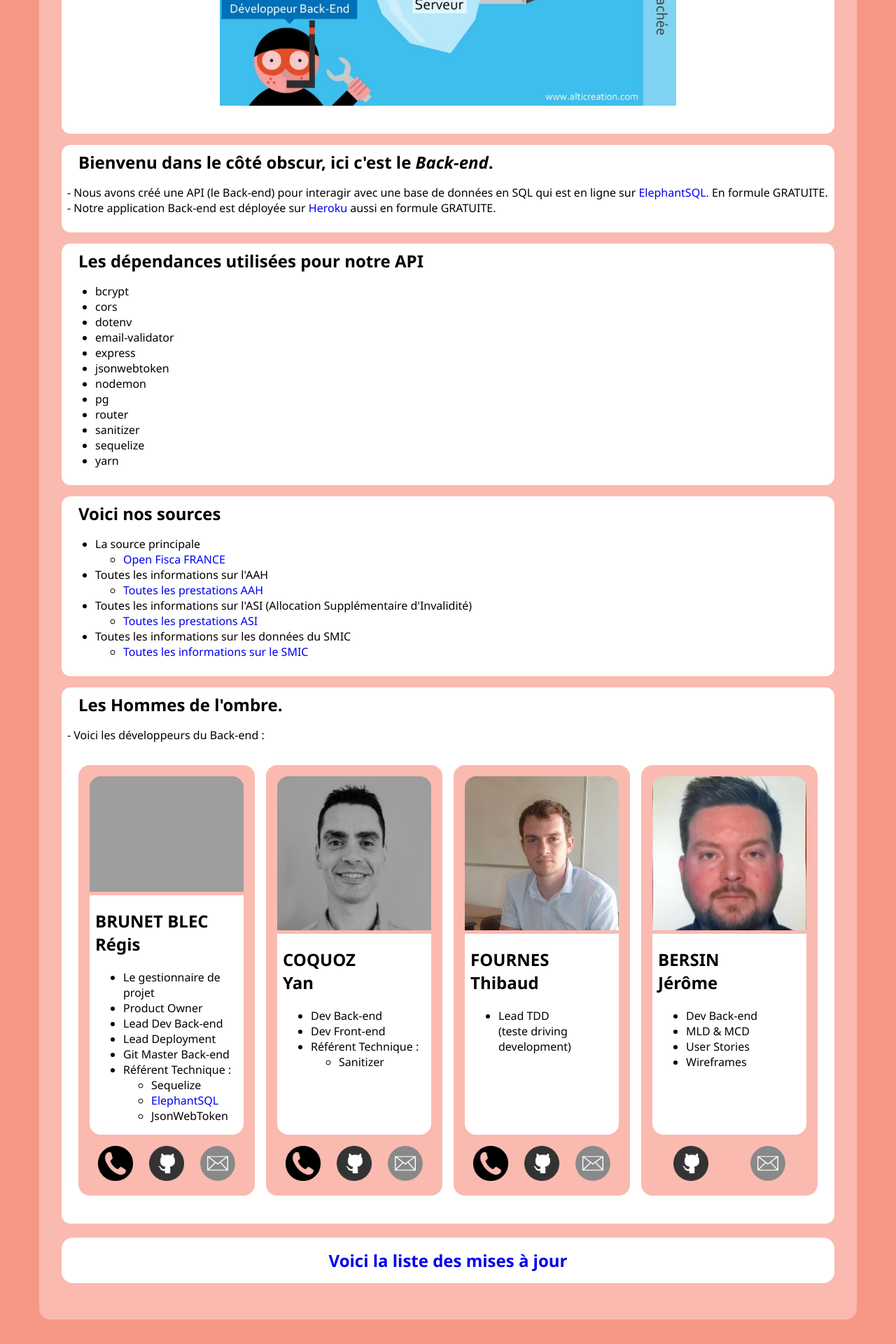
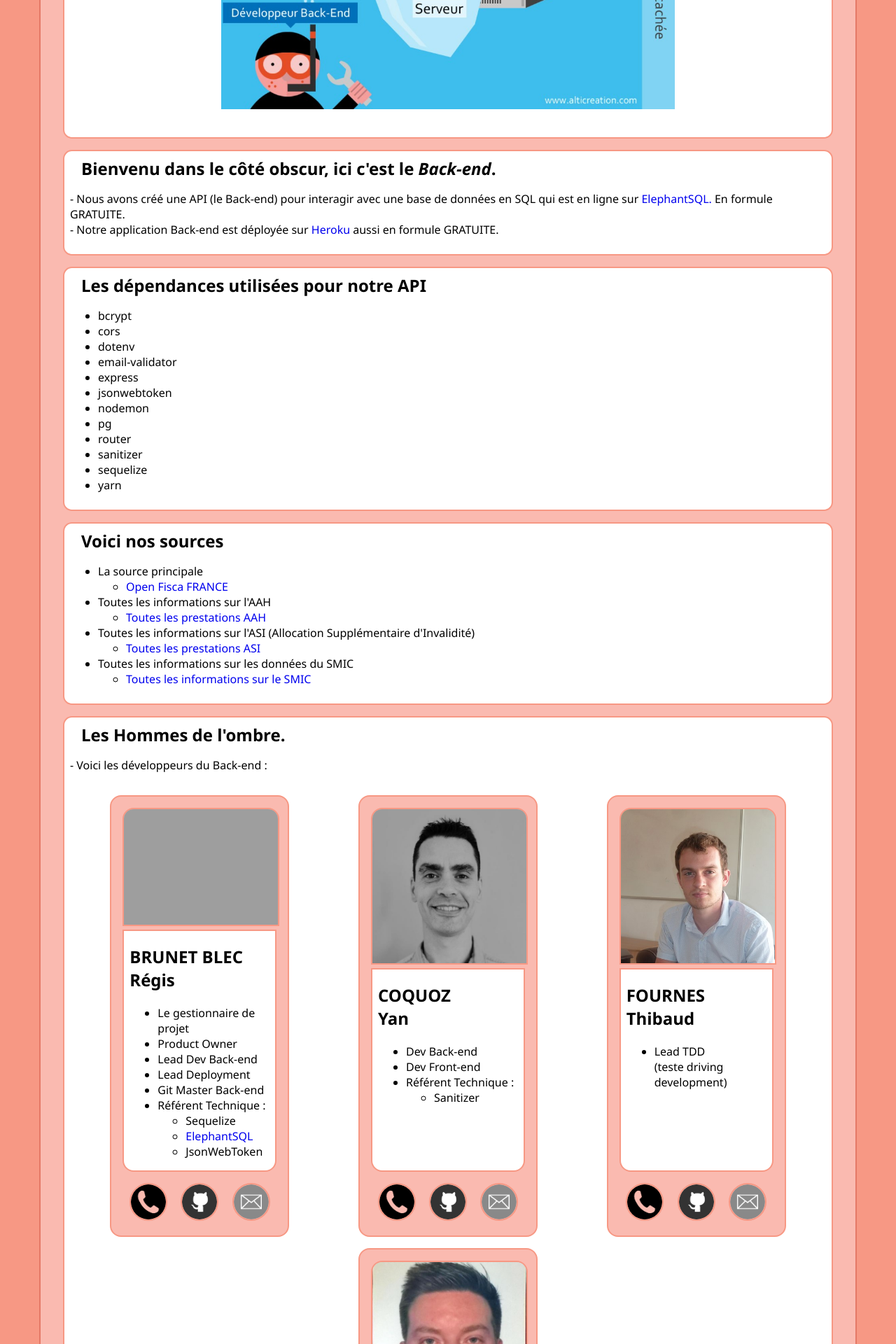
Before and after one commit to Cide74/calcul_ta_aah-back_index_html_page, a PHP site: page / in a window 1280 px wide. Shown: the part 1280-3200 px from the top of the page at 70% size. Run offline with PHP 8.4, Linux system fonts and the light colour scheme; grey boxes are pictures that could not be loaded.

Commit message:
update css

```diff
--- a/public/css/style.css
+++ b/public/css/style.css
@@ -10,6 +10,7 @@ body {
   background-color: #FABAB0;
   border-radius:1rem ;
   padding: 2rem;
+  border: solid 2px #E47967;
 }
 
 .title {
@@ -18,6 +19,7 @@ body {
   margin: 0rem;
   background-color: white;
   border-radius:1rem ;
+  border: solid 2px #F79884;
 }
 
 .title__logo {
@@ -44,6 +46,7 @@ body {
   border-radius:0.8rem ;
   padding: 0.5rem;
   margin: 1rem 0rem;
+  border: solid 2px #F79884;
 }
 
 .p__title {
@@ -71,12 +74,14 @@ body {
   justify-content: space-around;
   max-width: 220px;
   padding: 1rem;
+  border: solid 2px #F79884;
 }
 
 .card__img {
   max-width: 220px;
   Max-height: 220px;
   border-radius: 1rem 1rem 0rem 0rem;
+  border: solid 2px #F79884;
 
 }
 
@@ -89,6 +94,7 @@ body {
   border-radius:0rem 0rem 1rem 1rem ;
   max-width: 220px;
   height: 100%;
+  border: solid 2px #F79884;
 }
 
 .card__contact {
@@ -100,6 +106,8 @@ body {
   max-width: 50px;
   Max-height: 50px;
   margin-top: 1rem;
+  border: solid 2px #F79884;
+  border-radius: 2rem;
 }
 
 .card__ico:hover {
@@ -125,10 +133,11 @@ transform:scale(1.25);
 .footer__title {
   text-align: center;
   background-color: white;
-    padding: 1rem;
+  padding: 1rem;
   background-color: white;
   border-radius:1rem ;
   text-decoration: none;
+  border: solid 2px #F79884;
 }
 
 a:link
```
